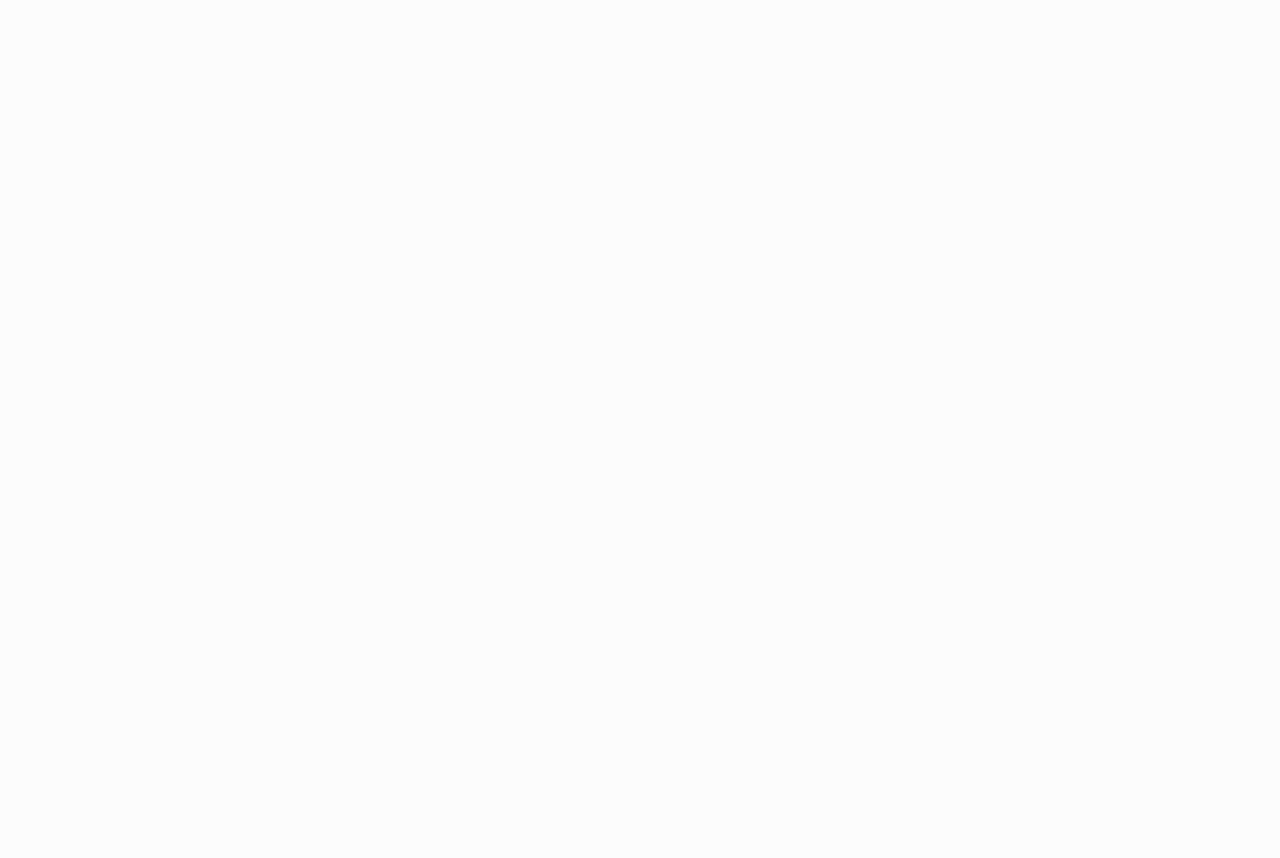
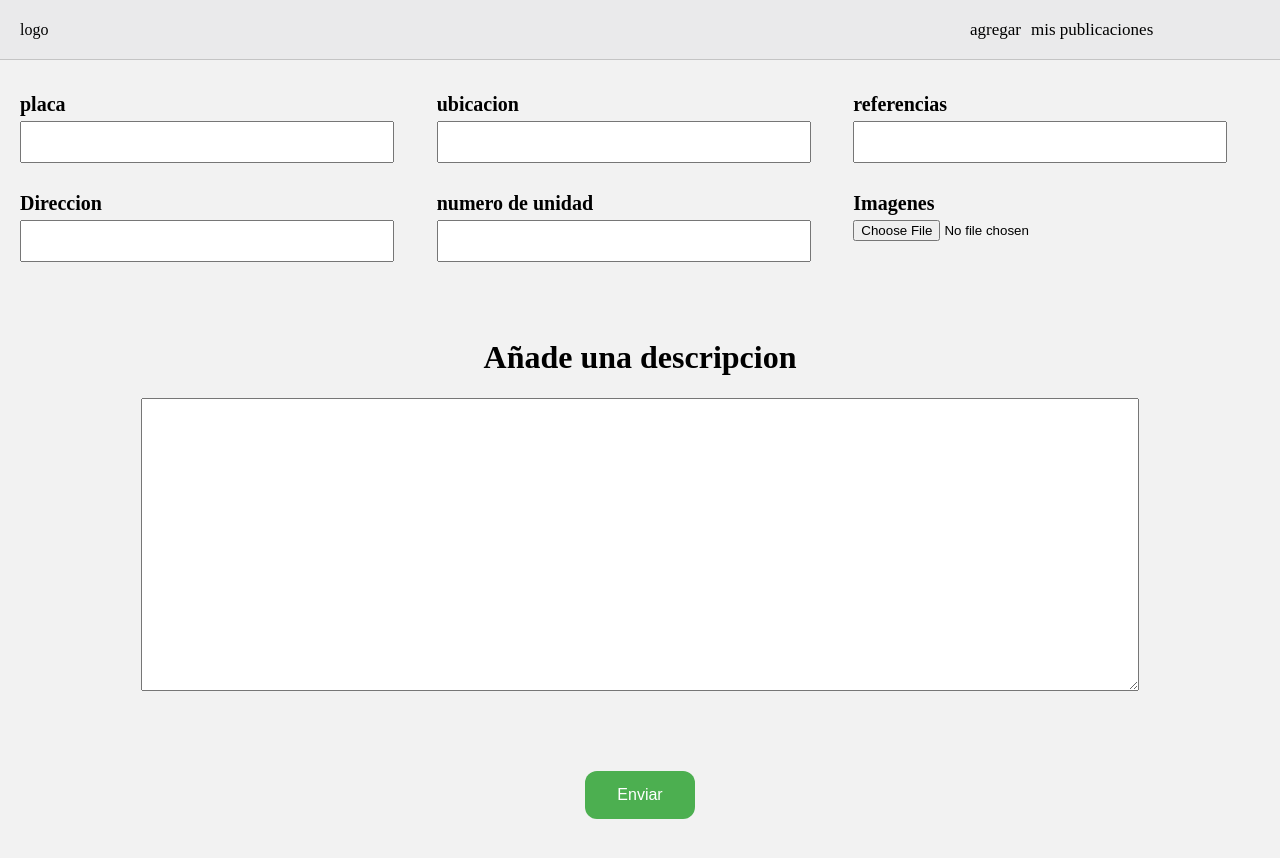
Before and after one commit to juanefrain89/omar, a React (Vite) app: page /agregar in a window 1280 px wide. Before the commit this address had no page. Before the commit the page ends 800 px from the top, so only its background shows below. Built offline with nearby package versions, Linux system fonts and the light colour scheme.

Commit message:
san juan

```diff
--- a/package.json
+++ b/package.json
@@ -13,6 +13,7 @@
     "@fortawesome/free-solid-svg-icons": "^6.6.0",
     "@fortawesome/react-fontawesome": "^0.2.2",
     "@react-google-maps/api": "^2.19.3",
+    "axios": "^1.7.7",
     "react": "^18.3.1",
     "react-dom": "^18.3.1",
     "react-router-dom": "^6.26.2"
--- a/src/App.jsx
+++ b/src/App.jsx
@@ -11,6 +11,7 @@
 } from "react-router-dom";
 import Inicio from './components/inicio/Inicio';
 import Pattrulla from './components/patrulla/Patrulla';
+import Datos from './components/agregar/Datos';
 function App() {
 
 
@@ -20,7 +21,7 @@
       <Routes>
 
       <Route path="/" element={<Pattrulla/>} />
-
+      <Route path="/agregar" element={<Datos/>} />
 
          </Routes>
     </Router>
--- /dev/null
+++ b/src/components/agregar/Datos.jsx
@@ -0,0 +1,110 @@
+import { useEffect, useState } from "react";
+import "./datos.css";
+import axios from "axios";
+import Inicio from "../inicio/Inicio";
+
+const Datos = () => {
+    const [estado, setEstado] = useState({
+        numero: "",
+        precio: "",
+        correo: "",
+        metros: "",
+        baños: "",
+        direccion: "",
+        descripcion: "",
+        cuartos: "",
+        imagen: null // Cambiado a null para manejar archivos
+    });
+
+    const handleImageChange = (e) => {
+        const file = e.target.files[0];
+        setEstado((prevEstado) => ({
+            ...prevEstado,
+            imagen: file,
+        }));
+    };
+
+    useEffect(() => {
+        const roo = document.querySelector("#root");
+        roo.style.backgroundColor = "#f2f2f2";
+    }, []);
+
+    const [cv, cc] = useState({});
+    const [visible, setVisible] = useState(false);
+
+    const fun = (e) => {
+        e.preventDefault();
+        setEstado({
+            ...estado,
+            [e.target.name]: e.target.value
+        });
+        console.log(estado);
+    };
+
+    const mandar = () => {
+        const userConfirmed = window.confirm("¿Deseas mandar nuevo registro?");
+        if (userConfirmed) {
+            const formData = new FormData();
+            for (const key in estado) {
+                formData.append(key, estado[key]);
+            }
+
+            axios.post("https://inmueblesnode-2.onrender.com/l", formData, {
+                headers: {
+                    "Content-Type": "multipart/form-data"
+                }
+            })
+            .then((res) => {
+                console.log(res.data);
+                cc(res.data);
+                console.log("Registro enviado");
+            })
+            .catch((err) => {
+                console.log(err);
+            });
+
+
+
+
+
+
+        }
+    };
+
+    return (
+        <>
+            <Inicio />
+            <div className="fa">
+                <div className="faa">
+                    <div className="conu">
+                        <h1>placa</h1>
+                        <input name="numero" onChange={fun} className="esado" type="number" />
+
+                        <h1>Direccion</h1>
+                        <input onChange={fun} name="direccion" className="esado" type="text" />
+                    </div>
+                    <div className="conu">
+                        <h1>ubicacion</h1>
+                        <input name="correo" onChange={fun} className="esado" type="email" />
+                        <h1>numero de unidad</h1>
+                        <input name="baños" className="esado" onChange={fun} type="number" />
+
+                    </div>
+                    <div className="conu">
+                        <h1>referencias</h1>
+                        <input onChange={fun} name="metros" className="esado" type="text" />
+                        <h1>Imagenes</h1>
+                        <input type="file" onChange={handleImageChange} name="imagen" />
+                    </div>
+                    <div className="ff">
+                        <h1>Añade una descripcion</h1>
+                        <textarea name="descripcion" className="descripcion" onChange={fun} id="tex"></textarea>
+                        <button onClick={mandar} className="bon">Enviar</button>
+                    </div>
+                </div>
+            </div>
+        </>
+    );
+};
+
+export default Datos;
--- /dev/null
+++ b/src/components/agregar/datos.css
@@ -0,0 +1,123 @@
+.fa{
+    width: 100%;
+    height: 100vh;
+    background-color: #f2f2f2;
+    padding: 20px;
+    box-sizing: border-box;
+}
+
+.descripcion{
+    width: 80% !important;
+}
+
+html{
+    height: auto;
+}
+
+.bon{
+    margin-left: 47%;
+
+}
+
+.faa{
+    width: 100%;
+    height: 100%;
+
+    display: grid;
+    grid-template-columns: 1fr 1fr  1fr;
+    grid-template-rows: 30% 70%;
+    gap: 10px;
+    box-sizing: border-box;
+
+
+
+}
+
+
+
+button.bon {
+    margin-top: 80px !important;
+    background-color: #4CAF50;
+    border: none;
+    color: white;
+    padding: 15px 32px;
+    text-align: center;
+    text-decoration: none;
+    display: inline-block;
+    font-size: 16px; /* Tamaño de fuente */
+    margin: 4px 2px; /* Margen alrededor */
+    cursor: pointer; /* Cambiar el cursor al pasar por encima */
+    border-radius: 12px; /* Bordes redondeados */
+    transition-duration: 0.4s; /* Duración de la transición */
+
+  }
+
+  button.bon:hover {
+    background-color: white; /* Color de fondo al pasar el mouse */
+    color: black; /* Color del texto al pasar el mouse */
+    border: 2px solid #4CAF50; /* Agregar borde */
+  }
+
+
+#tex{
+    width: 76%;
+    height: 70%;
+
+}
+.ff{
+    grid-column-start: 1; /* Comienza en la primera columna */
+    grid-column-end: 4; /* Termina después de la tercera columna */
+    grid-row: 2;
+
+    height: 95%;
+    display: flex;
+     flex-direction: column;
+     align-items: center;
+     justify-content: center;
+
+
+    }
+.conu{
+    width: 100%;
+
+}
+.esado{
+    width: 90%;
+    height: 36px;
+    margin-bottom: 15px;
+}
+
+.conu > h1{
+    font-size: 20px;
+    margin-bottom: 5px;
+}
+
+
+
+@media screen and (max-width: 600px) {
+    .faa{
+        display: flex;
+        flex-direction: column;
+        align-items: center;
+
+    }
+    #tex{
+        width: 95%;
+        height: 70%;
+        margin-left: 0%;
+
+    }
+    .esado{
+        width: 95%;
+        height: 45px;
+
+    }
+
+    button.bon{
+        margin-left: 0;
+    }
+    .ff{
+        width: 100%;
+        align-items: start;
+    }
+}
--- a/src/components/inicio/Inicio.jsx
+++ b/src/components/inicio/Inicio.jsx
@@ -1,3 +1,4 @@
+import Pattrulla from "../patrulla/Patrulla";
 import "./inicio.css"
 
 import { Link } from "react-router-dom";
@@ -12,7 +13,7 @@
             </div>
             <div className="menuend">
 
-                <Link> <p className="pmenu">iniciar sesion</p> </Link>
+                <Link to="agregar"> <p className="pmenu">agregar </p> </Link>
 
 
     <Link to="/registro">
--- a/src/components/patrulla/Patrulla.jsx
+++ b/src/components/patrulla/Patrulla.jsx
@@ -1,9 +1,12 @@
 import { faCaretDown } from '@fortawesome/free-solid-svg-icons';import Inicio from "../inicio/Inicio";
 import { FontAwesomeIcon } from '@fortawesome/react-fontawesome';
 import { GoogleMap, LoadScript, Marker } from '@react-google-maps/api';
-import { useState } from 'react';
+import { useEffect, useState } from 'react';
 import "./patrulla.css"
+import axios from 'axios';
 const Pattrulla = () => {
+
+
     const [expandedIndex, setExpandedIndex] = useState(null);
 
     const handleIconClick = (index) => {
```
Also changed, not shown: 1 other file (tests, documents, lock files or other folders).
